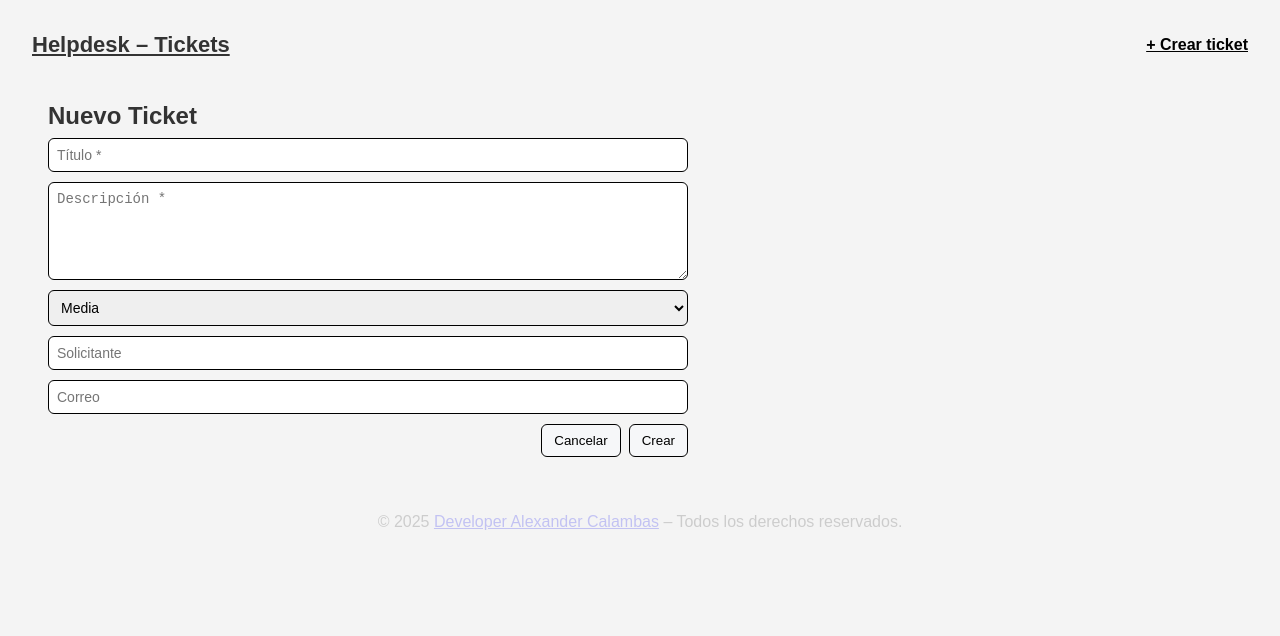
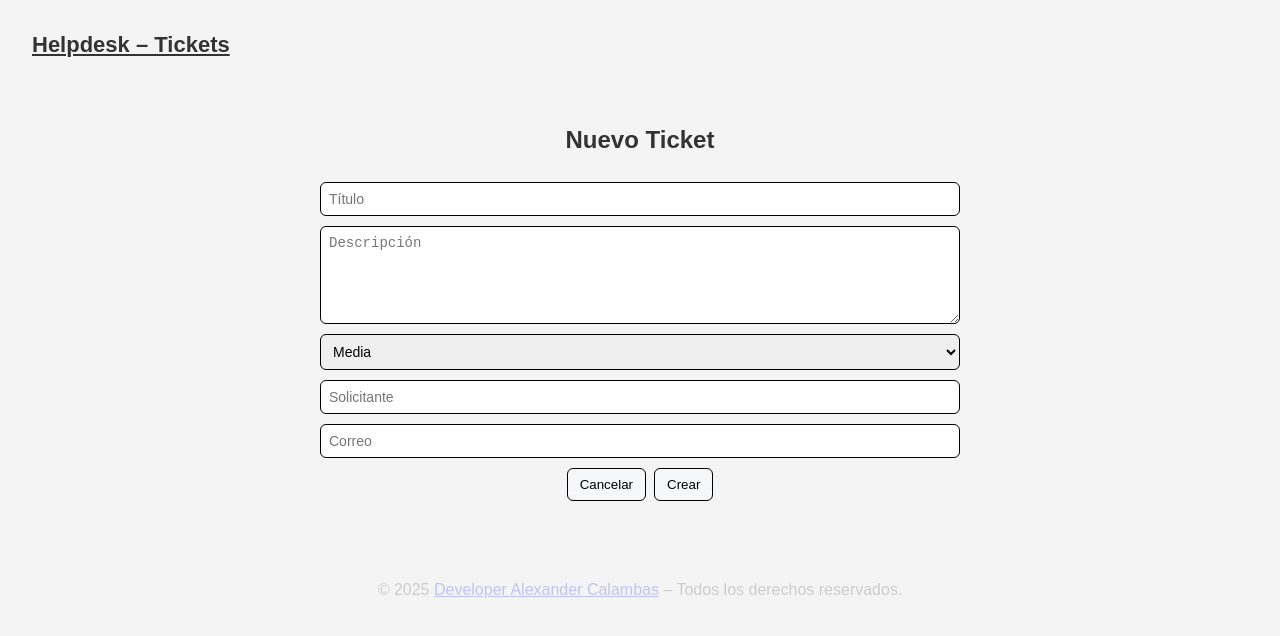
Before and after one commit to JhojanAlexanderCalambasRamirez/Prueba-Tecnica-FullStack, a React (Vite) app in the folder frontend/: page /new in a window 1280 px wide. Shown: the top 636 px of the page. Built offline with nearby package versions, Linux system fonts and the light colour scheme.

Commit message:
Proyecto al 80%, backend completo al 100%, el front falta la documentacion junto con el paso a paso y el mockup

```diff
--- a/frontend/src/App.jsx
+++ b/frontend/src/App.jsx
@@ -1,11 +1,14 @@
 import React from "react";
-import { Link, Route, Routes } from "react-router-dom";
+import { Link, Route, Routes, useLocation } from "react-router-dom";
 import Board from "./pages/Board";
 import NewTicket from "./pages/NewTicket";
 import TicketDetail from "./pages/TicketDetail";
 import "./styles/app.css";
 
 export default function App() {
+  const location = useLocation();            // <- saber en qué ruta estamos
+  const isOnNew = location.pathname === "/new";
+
   return (
     <div className="app">
       <header className="app__header">
@@ -16,7 +19,7 @@ export default function App() {
         </h1>
 
         <nav className="app__nav">
-          <Link to="/new">+ Crear ticket</Link>
+          {!isOnNew && <Link to="/new">+ Crear ticket</Link>}
         </nav>
       </header>
 
@@ -30,12 +33,17 @@ export default function App() {
 
       <footer>
         <p>
-          © 2025 <a href="https://github.com/JhojanAlexanderCalambasRamirez/Prueba-Tecnica-FullStack" target="_blank" rel="noopener noreferrer">
+          © 2025{" "}
+          <a
+            href="https://github.com/JhojanAlexanderCalambasRamirez/Prueba-Tecnica-FullStack"
+            target="_blank"
+            rel="noopener noreferrer"
+          >
             Developer Alexander Calambas
-          </a> – Todos los derechos reservados.
+          </a>{" "}
+          – Todos los derechos reservados.
         </p>
       </footer>
     </div>
-
   );
 }
--- a/frontend/src/components/TicketCard.jsx
+++ b/frontend/src/components/TicketCard.jsx
@@ -6,7 +6,7 @@ import "../styles/ticket-card.css";
 const PRIORITY_LABELS = { baja: "Baja", media: "Media", alta: "Alta" };
 const NEXTS = {
   nuevo: ["en_proceso"],
-  en_proceso: ["resuelto"],     // ya no permitimos volver a 'nuevo'
+  en_proceso: ["resuelto"],
   resuelto: ["cerrado"],
   cerrado: [],
 };
--- a/frontend/src/pages/NewTicket.jsx
+++ b/frontend/src/pages/NewTicket.jsx
@@ -1,7 +1,7 @@
 import React from "react";
+import { useNavigate } from "react-router-dom";
 import { createTicket } from "../api/tickets";
-import { useNavigate } from "react-router-dom";
-import "../styles/new-ticket.css";
+import "../styles/new-ticket.css"; // asegúrate de tener este import
 
 export default function NewTicket() {
   const navigate = useNavigate();
@@ -10,10 +10,13 @@ export default function NewTicket() {
     e.preventDefault();
     const fd = new FormData(e.currentTarget);
     const payload = Object.fromEntries(fd.entries());
+
+    // Validaciones mínimas (puedes quitarlas si no las quieres)
     if (!payload.title || !payload.description || !payload.reporter_name) {
-      alert("Campos obligatorios: título, descripción, solicitante");
+      alert("Título, descripción y solicitante son obligatorios.");
       return;
     }
+
     await createTicket({
       title: payload.title,
       description: payload.description,
@@ -21,6 +24,7 @@ export default function NewTicket() {
       reporter_name: payload.reporter_name,
       reporter_email: payload.reporter_email || "",
     });
+
     navigate("/");
   }
 
@@ -28,9 +32,10 @@ export default function NewTicket() {
     <div className="new-ticket">
       <h2>Nuevo Ticket</h2>
       <form onSubmit={handleSubmit} className="new-ticket__form">
-        <input name="title" placeholder="Título *" />
-        <textarea name="description" rows={4} placeholder="Descripción *" />
+        <input name="title" placeholder="Título" />
+        <textarea name="description" rows={4} placeholder="Descripción" />
         <select name="priority" defaultValue="media">
+          <option value="">Prioridad</option>
           <option value="baja">Baja</option>
           <option value="media">Media</option>
           <option value="alta">Alta</option>
--- a/frontend/src/styles/app.css
+++ b/frontend/src/styles/app.css
@@ -6,11 +6,13 @@
   display: flex;
   justify-content: space-between;
   align-items: center;
+
 }
 
 .app__title {
   margin: 0;
   font-size: 22px;
+
 }
 
 .app__brand {
--- a/frontend/src/styles/new-ticket.css
+++ b/frontend/src/styles/new-ticket.css
@@ -1,11 +1,18 @@
 .new-ticket {
-  padding: 16px;
+  display: flex;
+  flex-direction: column;
+  align-items: center;
+  padding: 40px 16px;
+  box-sizing: border-box;
+  text-align: center;
 }
-
 .new-ticket__form {
   display: grid;
   gap: 10px;
   max-width: 640px;
+  width: 100%;
+  margin: 20px auto 0;
+  text-align: left;
 }
 
 .new-ticket__form input,
@@ -26,7 +33,7 @@
 .new-ticket__buttons {
   display: flex;
   gap: 8px;
-  justify-content: flex-end;
+  justify-content: center;
 }
 
 .new-ticket__buttons button {
@@ -47,3 +54,12 @@
   transform: scale(1.001);
   box-shadow: 0 2px 8px rgba(0,0,0,0.15);
 }
+
+.ticket__transitions {
+  display: flex;
+  justify-content: center;
+  align-items: center;
+  gap: 6px;
+  flex-wrap: wrap;
+  margin-top: 10px;
+}
```
Also changed, not shown: 1 other file (tests, documents, lock files or other folders).
